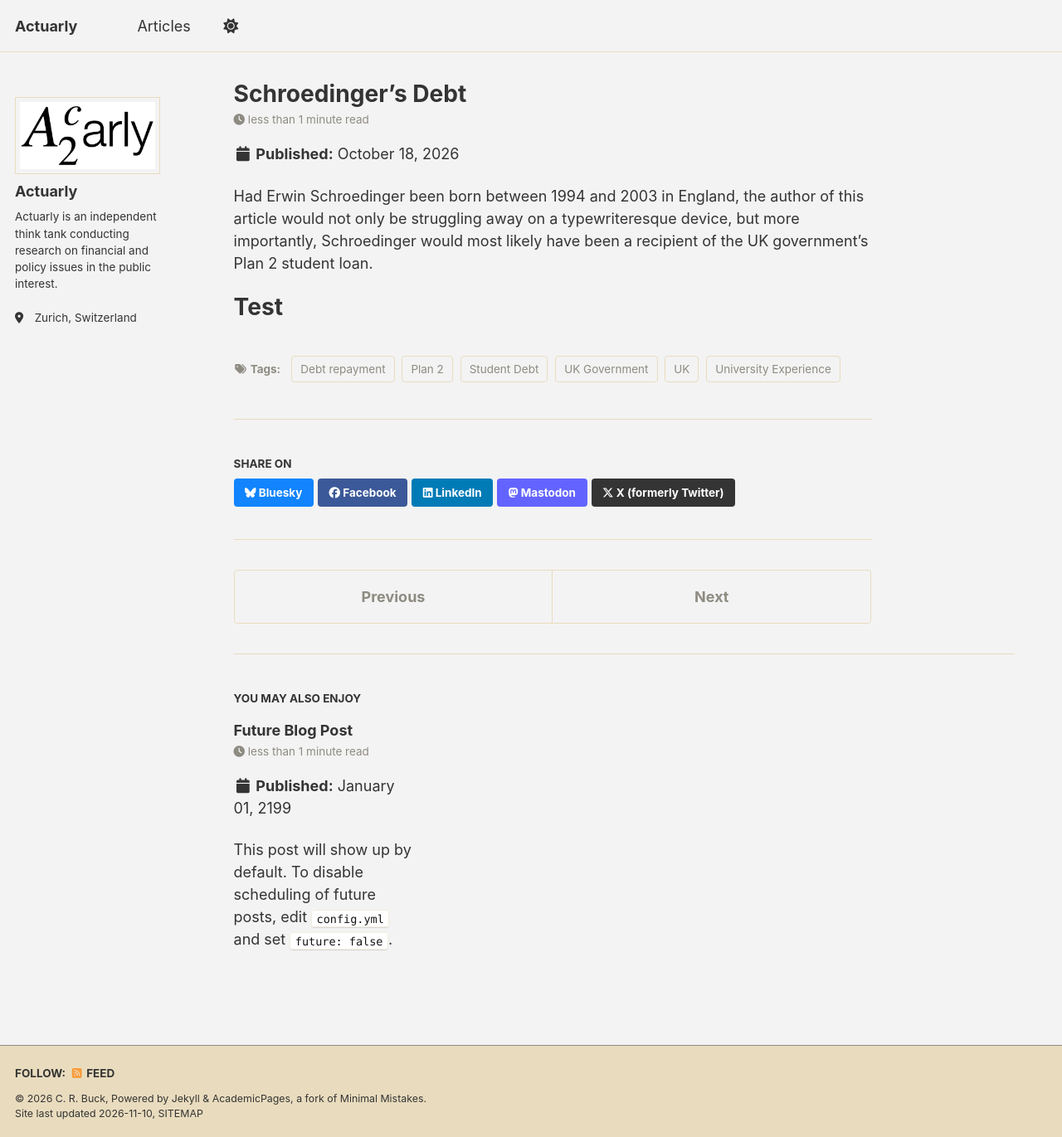
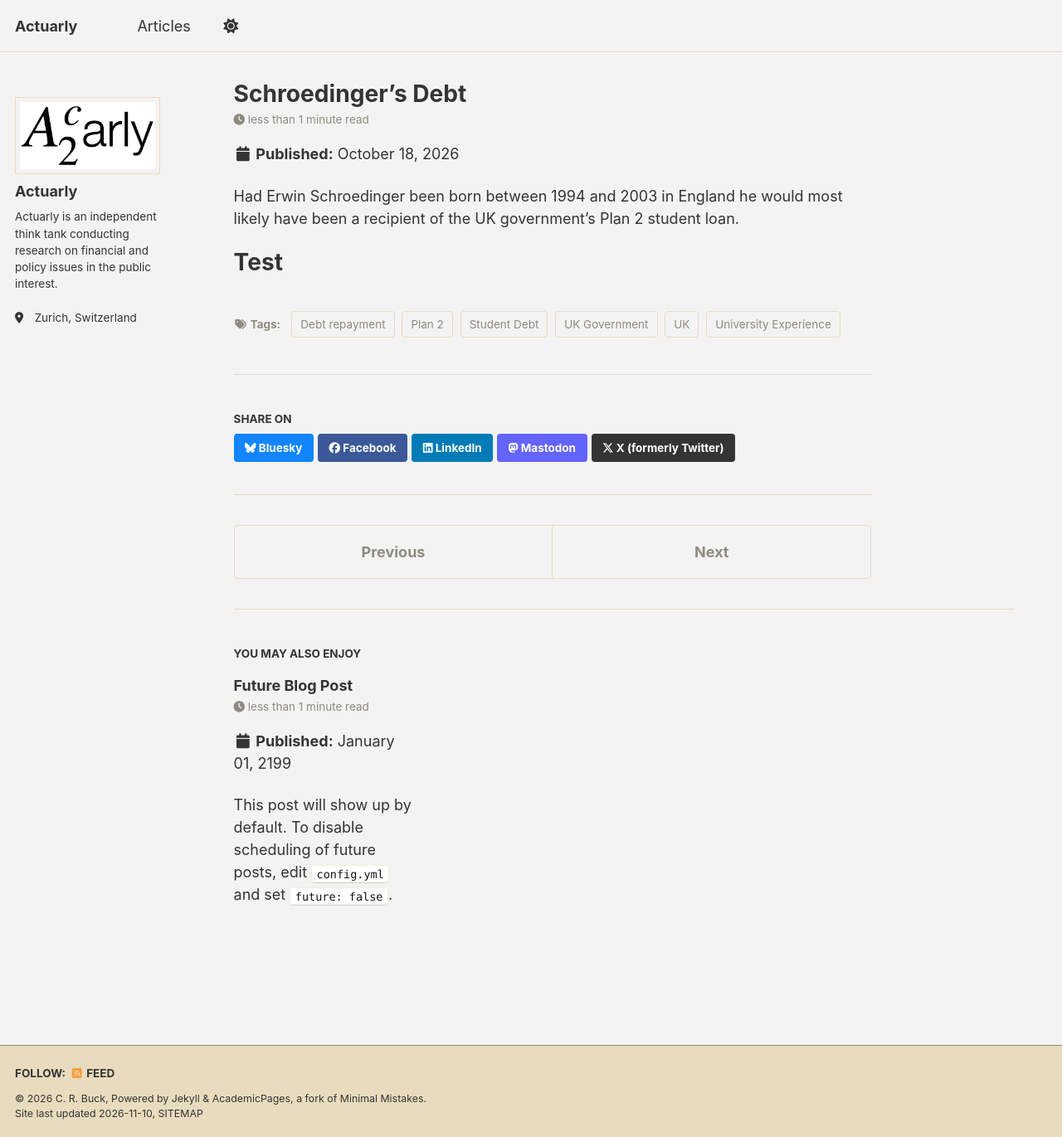
Before and after one commit to Actuarly/Actuarly.github.io, a Jekyll site: the page built from _posts/2012-08-14-blog-post-1.md, in a window 1280 px wide and 1371 px high. Shown: the whole window at 83% size. Built offline with Jekyll 4.4.1, drawn with Linux system fonts in a browser that asks for light colours; a style sheet for code colours, icons or effects is not loaded.

Commit message:
Refactor sentence for clarity in blog post

```diff
--- a/_posts/2012-08-14-blog-post-1.md
+++ b/_posts/2012-08-14-blog-post-1.md
@@ -11,7 +11,7 @@ tags:
   - Debt repayment
 ---
 
-Had Erwin Schroedinger been born between 1994 and 2003 in England, the author of this article would not only be struggling away on a typewriteresque device, but more importantly, Schroedinger would most likely have been a recipient of the UK government's Plan 2 student loan.
+Had Erwin Schroedinger been born between 1994 and 2003 in England he would most likely have been a recipient of the UK government's Plan 2 student loan.
 
 Test
 ======
```
